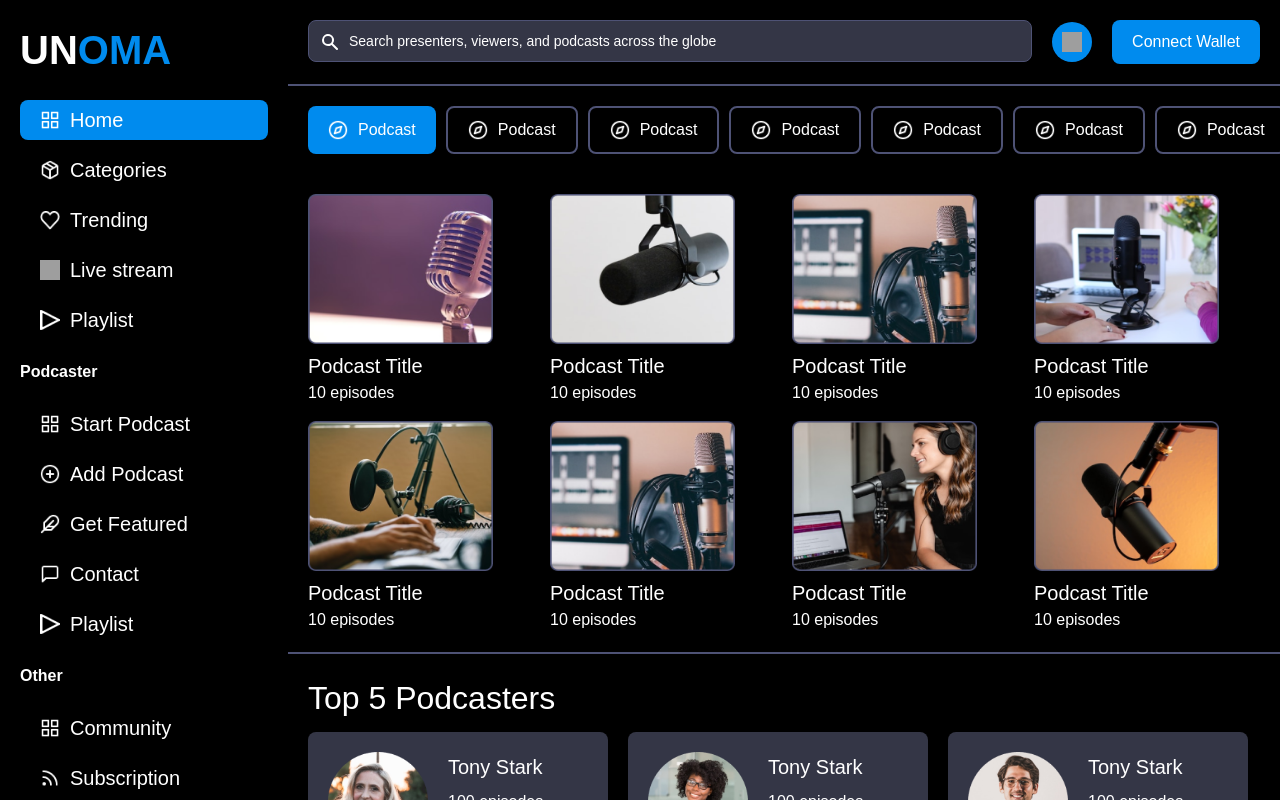
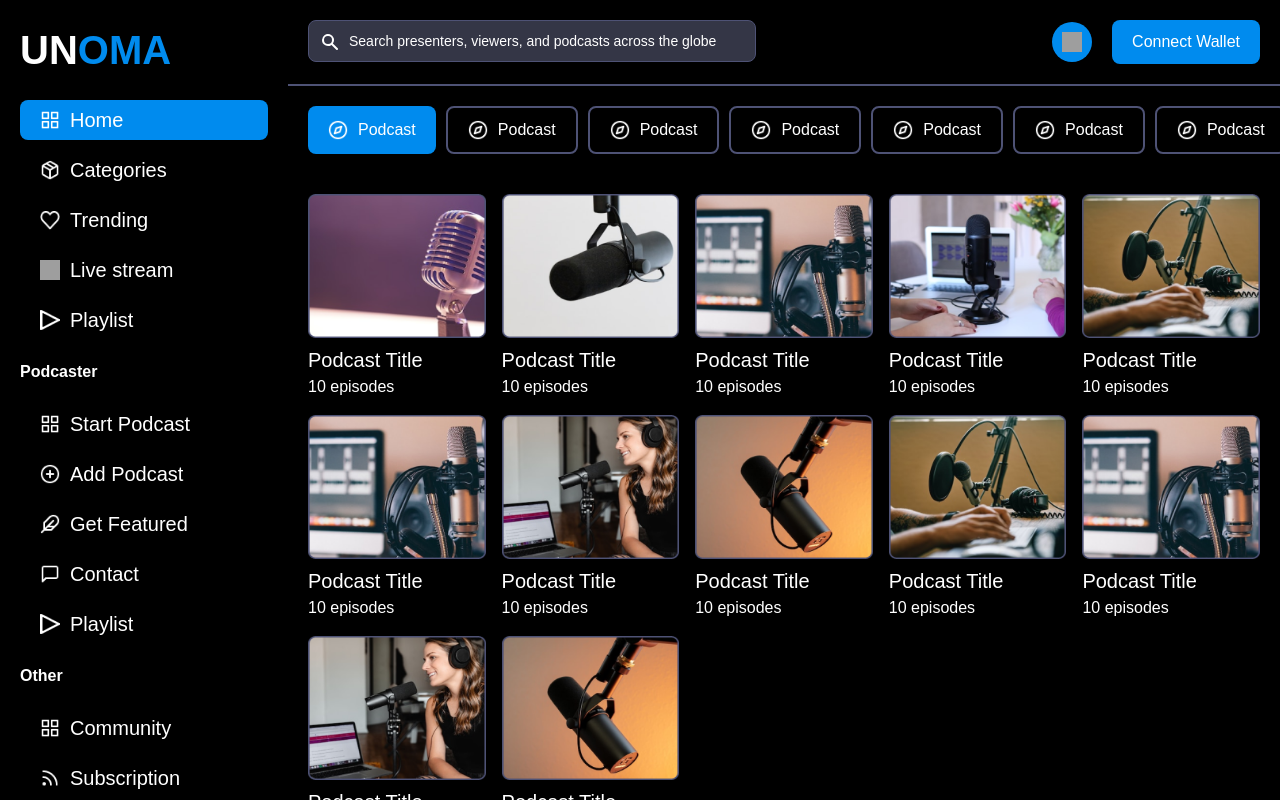
Before and after one commit to okhaimie-dev/unoma, a Next.js app in the folder src/unoma-app/: page / in a window 1280 px wide. Built offline with nearby package versions, Linux system fonts and the light colour scheme; grey boxes are pictures that could not be loaded.

Commit message:
suprememods

```diff
--- a/src/unoma-app/components/TopNav.tsx
+++ b/src/unoma-app/components/TopNav.tsx
@@ -16,7 +16,7 @@ export default function TopNav() {
           </button>
           <input
             type="text"
-            className="text-white text-sm rounded-lg w-full pl-10 p-2.5 bg-lightPurple outline-none placeholder-white border border-purple"
+            className="text-white text-sm rounded-lg w-full lg:max-w-md pl-10 p-2.5 bg-lightPurple outline-none placeholder-white border border-purple"
             placeholder="Search presenters, viewers, and podcasts across the globe"
             required
           />
--- a/src/unoma-app/pages/index.tsx
+++ b/src/unoma-app/pages/index.tsx
@@ -20,11 +20,15 @@ const Home: NextPage = () => {
           <div className='flex flex-col overflow-y-scroll scrollbar-none'>
             <TopNav />
             <Nav2 />
-            <div className='px-5 grid grid-cols-2 sm:grid-cols-3 xl:grid-cols-4 2xl:grid-cols-5 gap-4 border-b-2 border-b-purple py-5'>
+            <div className='px-5 grid grid-cols-2 sm:grid-cols-3 xl:grid-cols-5 2xl:grid-cols-6 gap-4 border-b-2 border-b-purple py-5'>
               <VericalCard thumbnail="/card1.png" />
               <VericalCard thumbnail="/card2.png" />
               <VericalCard thumbnail="/card3.png" />
               <VericalCard thumbnail="/card4.png" />
+              <VericalCard thumbnail="/card5.png" />
+              <VericalCard thumbnail="/card6.png" />
+              <VericalCard thumbnail="/card7.png" />
+              <VericalCard thumbnail="/card8.png" />
               <VericalCard thumbnail="/card5.png" />
               <VericalCard thumbnail="/card6.png" />
               <VericalCard thumbnail="/card7.png" />
@@ -75,5 +79,7 @@ export default Home
             </div>
           </div>
         </div>
+
+        'px-5 grid grid-cols-2 sm:grid-cols-3 xl:grid-cols-4 2xl:grid-cols-5 gap-4 border-b-2 border-b-purple py-5'
  *
  */
```
